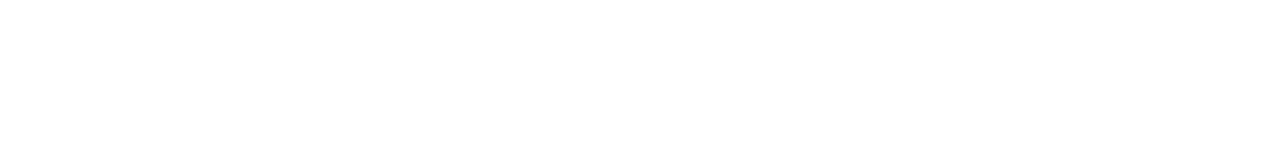
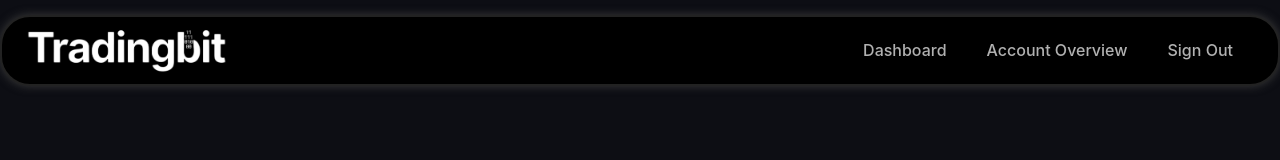
Before and after one commit to JeanElBeainy/TradingBitDotNet, a plain HTML site: page crypto/crypto.html in a window 1280 px wide. Drawn offline with Linux system fonts and the light colour scheme.

Commit message:
Add header with collapsible nav

```diff
--- a/crypto/crypto.css
+++ b/crypto/crypto.css
@@ -0,0 +1,160 @@
+:root {
+    --color-primary: #00d4ff;
+    --color-body-bg: #0d0e14;
+    --color-text: #b1b1b1;
+    --color-text-light: #ffffff;
+    --color-border: #222;
+    --color-component-bg: rgba(255, 255, 255, 0.05);
+    --color-component-border: rgba(255, 255, 255, 0.1);
+}
+
+*, *::before, *::after {
+    box-sizing: border-box;
+    margin: 0;
+    padding: 0;
+}
+
+html {
+    font-size: 62.5%; /* 1rem = 10px */
+    scroll-behavior: smooth;
+}
+
+body {
+    min-height: 100vh;
+    display: flex;
+    flex-direction: column;
+    background-color: var(--color-body-bg);
+    font-family: 'Inter', Arial, Helvetica, sans-serif;
+    font-size: 1.6rem; /* Default font size */
+    line-height: 1.6;
+    color: var(--color-text);
+    overflow-x: hidden; /* Prevents horizontal scroll */
+}
+
+main {
+    flex: 1;
+}
+
+img {
+    max-width: 100%;
+    display: block;
+}
+
+a {
+    text-decoration: none;
+    color: inherit;
+}
+
+ul {
+    list-style-type: none;
+}
+
+/* --- HEADER / NAVIGATION --- */
+.header {
+    padding: 1.5rem 0;
+}
+
+.nav {
+    display: flex;
+    justify-content: space-between;
+    align-items: center;
+    flex-wrap: wrap;
+    background-color: black;
+    max-width: 1400px;
+    margin: 0 auto;
+    padding: 1rem 2.5rem;
+    border-radius: 30px;
+    border: 2px solid var(--color-border);
+    box-shadow: 0 0 10px rgb(58, 58, 58);
+}
+
+.nav__brand {
+    width: 200px;
+}
+
+.nav__toggler {
+    width: 40px;
+    height: 40px;
+    fill: var(--color-text-light);
+    opacity: 0.7;
+    transition: box-shadow 0.15s, opacity 0.15s;
+    cursor: pointer;
+}
+
+.nav.collapsible--expanded .nav__toggler {
+    opacity: 1;
+    box-shadow: 0 0 0 3px #666;
+    border-radius: 5px;
+}
+
+.nav__list {
+    width: 100%;
+    display: flex;
+    flex-direction: column;
+}
+
+.nav__item {
+    padding: 1.5rem 2rem;
+    border-bottom: 1px solid var(--color-border);
+}
+
+.nav__item:last-of-type {
+    border-bottom: none;
+}
+
+.nav__item > a {
+    color: var(--color-text);
+    transition: color 0.3s;
+    font-weight: 500;
+}
+
+.nav__item > a:hover {
+    color: var(--color-text-light);
+}
+
+.collapsible__content {
+    max-height: 0;
+    overflow: hidden;
+    opacity: 0;
+    transition: all 0.4s ease-out;
+}
+
+.collapsible--expanded .collapsible__content {
+    max-height: 100vh; /* Large value to ensure it opens fully */
+    opacity: 1;
+}
+
+/* Tablet and larger */
+@media screen and (min-width: 768px) {
+    .nav__toggler {
+        display: none;
+    }
+
+    .nav__list {
+        width: auto;
+        flex-direction: row;
+        align-items: center;
+        max-height: 100%;
+        opacity: 1;
+    }
+
+    .nav__item {
+        border: 0;
+        padding: 1rem 1.5rem;
+    }
+}
+
+/* Small desktop and larger */
+@media screen and (min-width: 992px) {
+    .nav__item {
+        padding: 1rem 2rem;
+    }
+}
+
+/* Mobile specific adjustments */
+@media screen and (max-width: 767px) {
+    .nav {
+        margin: 0 1rem;
+        border-radius: 15px;
+    }
+}
--- a/crypto/crypto.html
+++ b/crypto/crypto.html
@@ -8,6 +8,33 @@
     <title>Crypto Swap</title>
 </head>
 <body>
+    <header class="header">
+        <nav class="nav collapsible">
+            <a class="nav__brand" href="">
+                <img src="/Main/Images/TradingBitLogo.webp" alt="TradingBit Logo">
+            </a>
+             <svg class="nav__toggler" viewBox="0 0 24 24" version="1.1" xmlns="http://www.w3.org/2000/svg">
+                <path d="M3 18h18v-2H3v2zm0-5h18v-2H3v2zm0-7v2h18V6H3z"></path>
+            </svg>
+            <ul class="collapsible__content nav__list">
+                <li class="nav__item"><a href="#">Dashboard</a></li>
+                <li class="nav__item"><a href="#">Account Overview</a></li>
+                <li class="nav__item"><a href="#">Sign Out</a></li>
+            </ul>
+        </nav>
+    </header>
 
+    <script>
+        const collapsibles = document.querySelectorAll(".collapsible");
+        collapsibles.forEach((item) => {
+            const toggler = item.querySelector('.nav__toggler');
+            if(toggler) {
+                    toggler.addEventListener("click", function () {
+                    this.parentElement.classList.toggle("collapsible--expanded");
+                });
+            }
+        });
+
+    </script>
 </body>
 </html>
```
